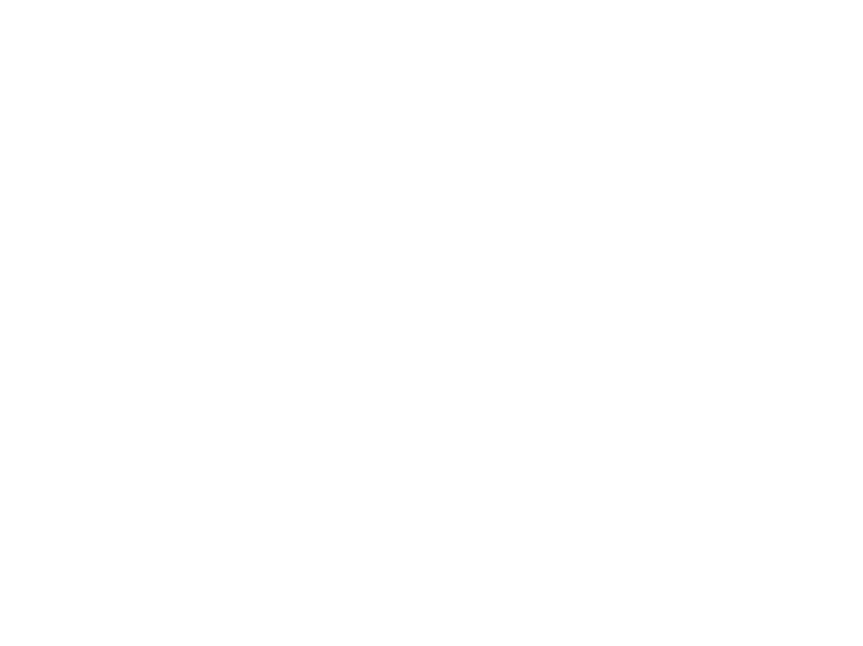
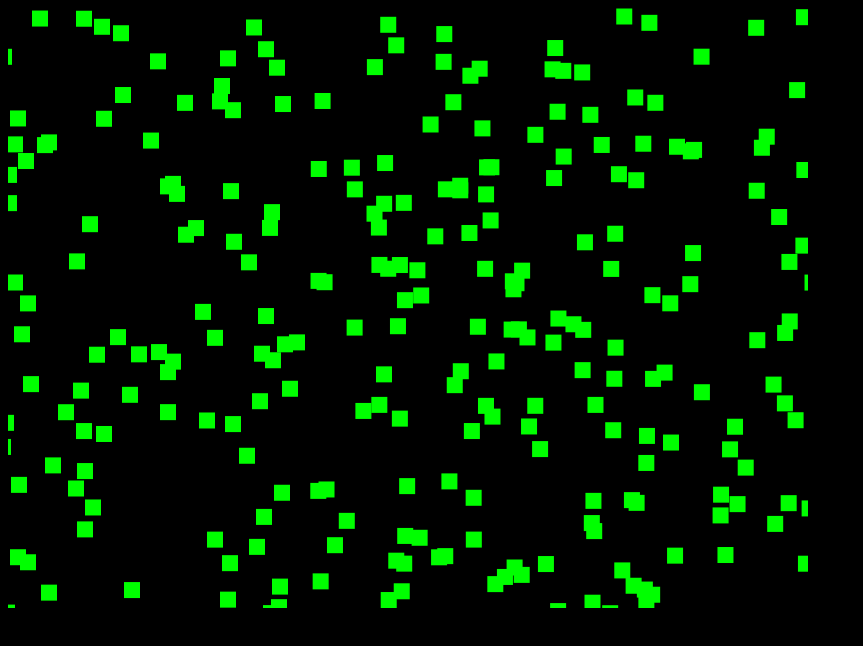
Before and after one commit to loktar00/ribbitsmash, a website: page src/index.html in a window 1280 px wide. Shown: the whole page, without its empty margins (0-863 px from the left). Drawn offline with Linux system fonts and the light colour scheme.

Commit message:
Frogs jumping across the screen!... or just solid rects sliding.

```diff
--- a/src/index.html
+++ b/src/index.html
@@ -1,5 +1,5 @@
 <html>
-<body>
+<body style="background:#000;">
     <canvas></canvas>
     <script src="ribbitsmash.js"></script>
 </body>
--- a/src/ribbitsmash.js
+++ b/src/ribbitsmash.js
@@ -20,9 +20,8 @@ Renderer.prototype = {
 
         while(id--){
             var curItem = this.list[id];
-            if(curItem.visible){
-                curItem.render(ctx);
-            }
+            curItem.update();
+            curItem.render();
         }
     },
     add: function(item) {
@@ -50,38 +49,35 @@ var Sprite = function(options) {
 }
 
 Sprite.prototype = {
-    update: function() {
-
-    },
     render: function() {
         var color = this.color;
         ctx.save();
-        ctx.fillStyle = "rgba(" + color.r + "," + color.g + "," + color.b + "," + this.alpha + ")";
-        ctx.fillRect(this.x - this.org.x, this.y - this.org.y, this.width, this.height);
+        ctx.fillStyle = "rgba(" + color.r + "," + color.g + "," + color.b + "," + color.a + ")";
+        ctx.fillRect(this.x, this.y, this.width, this.height);
         ctx.restore();
     }
 }
 
 function Frog(options) {
-    options = options || {};
-    options.width = 32;
-    options.height = 32;
-    options.color = {r : 0, g : 255, b : 0, a : 1};
-    options.shape = true;
     Sprite.call(this, options);
+    this.x = options.x || 0;
+    this.y = options.y || 10;
+    this.width = 16;
+    this.height = 16;
+    this.color = {r : 0, g : 255, b : 0, a : 1};
+    this.shape = true;
 }
 
 Frog.prototype = new Sprite();
-this.Frog = Frog;
 
 Frog.prototype.update = function(dt) {
-    Sprite.prototype.update();
     this.x ++;
     if(this.x > WIDTH) {
-        this.x = 0;
+        this.x = -this.width;
     }
 }
 
+var RENDERER = new Renderer();
 
 var MenuScreen = function() {
 
@@ -96,10 +92,10 @@ var lostScreen = function() {
 }
 
 var GameScreen = function() {
-    RENDERER.add(new Frog());
+    for(var i = 0; i < 255; i ++) {
+        RENDERER.add(new Frog({x : Math.random() * WIDTH, y : Math.random() * HEIGHT}));
+    }
 }
-
-var RENDERER = new Renderer();
 
 function Game() {
     this.gameScreen = new GameScreen();
@@ -109,7 +105,7 @@ function Game() {
 Game.prototype = {
     update: function() {
         RENDERER.render();
-        requestAnimationFrame(function(){this.update}.bind(this));
+        requestAnimationFrame(function(){this.update()}.bind(this));
     }
 }
 
```
